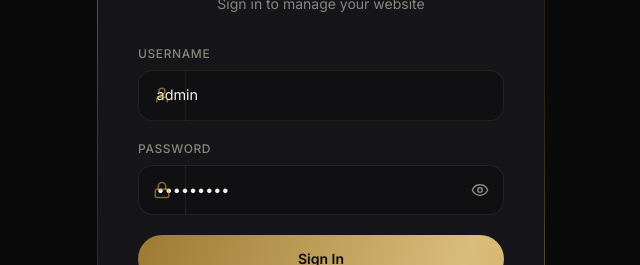
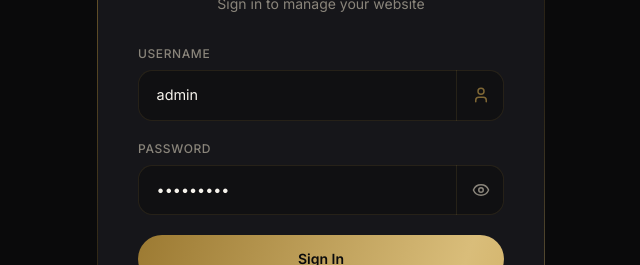
Before and after one commit to seharmughal881/MD_Trader, a Next.js app: page /admin/login in a window 1280 px wide. Shown: the part 211-476 px from the top of the page, without its empty margins (319-959 px from the left). Built offline with nearby package versions, Linux system fonts and the light colour scheme; no server answers; the database is empty.

Commit message:
fix login: dynamic creds + icons on right

```diff
--- a/src/app/admin/login/LoginForm.tsx
+++ b/src/app/admin/login/LoginForm.tsx
@@ -2,7 +2,7 @@
 
 import { useActionState, useState } from "react";
 import { motion } from "framer-motion";
-import { Lock, User, Loader2, KeyRound, Eye, EyeOff, Copy, Check, ArrowLeft } from "lucide-react";
+import { User, Loader2, KeyRound, Eye, EyeOff, Copy, Check, ArrowLeft } from "lucide-react";
 import { loginAction } from "../actions";
 
 export default function LoginForm({
@@ -71,40 +71,39 @@ export default function LoginForm({
             <label className="block">
               <span className="mb-2 block text-xs font-medium uppercase tracking-wider text-ash">Username</span>
               <div className="group relative">
-                <span className="pointer-events-none absolute inset-y-0 left-0 flex w-12 items-center justify-center border-r border-gold/15 text-gold/60 transition-colors group-focus-within:text-gold">
-                  <User className="h-[18px] w-[18px]" />
-                </span>
                 <input
                   name="username"
                   required
                   autoComplete="username"
                   defaultValue={credentials?.username}
-                  className="input-luxe pl-16"
+                  className="input-luxe"
+                  style={{ paddingRight: "3rem" }}
                   placeholder="admin"
                 />
+                <span className="pointer-events-none absolute inset-y-0 right-0 flex w-12 items-center justify-center border-l border-gold/15 text-gold/60 transition-colors group-focus-within:text-gold">
+                  <User className="h-[18px] w-[18px]" />
+                </span>
               </div>
             </label>
 
             <label className="block">
               <span className="mb-2 block text-xs font-medium uppercase tracking-wider text-ash">Password</span>
               <div className="group relative">
-                <span className="pointer-events-none absolute inset-y-0 left-0 flex w-12 items-center justify-center border-r border-gold/15 text-gold/60 transition-colors group-focus-within:text-gold">
-                  <Lock className="h-[18px] w-[18px]" />
-                </span>
                 <input
                   name="password"
                   type={showPw ? "text" : "password"}
                   required
                   autoComplete="current-password"
                   defaultValue={credentials?.password}
-                  className="input-luxe px-16"
+                  className="input-luxe"
+                  style={{ paddingRight: "3rem" }}
                   placeholder="••••••••"
                 />
                 <button
                   type="button"
                   onClick={() => setShowPw((v) => !v)}
                   aria-label={showPw ? "Hide password" : "Show password"}
-                  className="absolute inset-y-0 right-0 flex w-12 items-center justify-center text-ash transition-colors hover:text-gold"
+                  className="absolute inset-y-0 right-0 flex w-12 items-center justify-center border-l border-gold/15 text-ash transition-colors hover:text-gold"
                 >
                   {showPw ? <EyeOff className="h-[18px] w-[18px]" /> : <Eye className="h-[18px] w-[18px]" />}
                 </button>
--- a/src/app/admin/login/page.tsx
+++ b/src/app/admin/login/page.tsx
@@ -1,9 +1,10 @@
 import LoginForm from "./LoginForm";
 
+// Read credentials at REQUEST time (not build time) so the details shown on the
+// page always match what the login action actually accepts at runtime.
+export const dynamic = "force-dynamic";
+
 export default function LoginPage() {
-  // Login details shown on the page for convenience. They reflect the configured
-  // ADMIN_USERNAME / ADMIN_PASSWORD. ⚠️ Remove before a real public launch, or
-  // anyone can sign in to the admin.
   const credentials = {
     username: process.env.ADMIN_USERNAME ?? "admin",
     password: process.env.ADMIN_PASSWORD ?? "admin",
```
